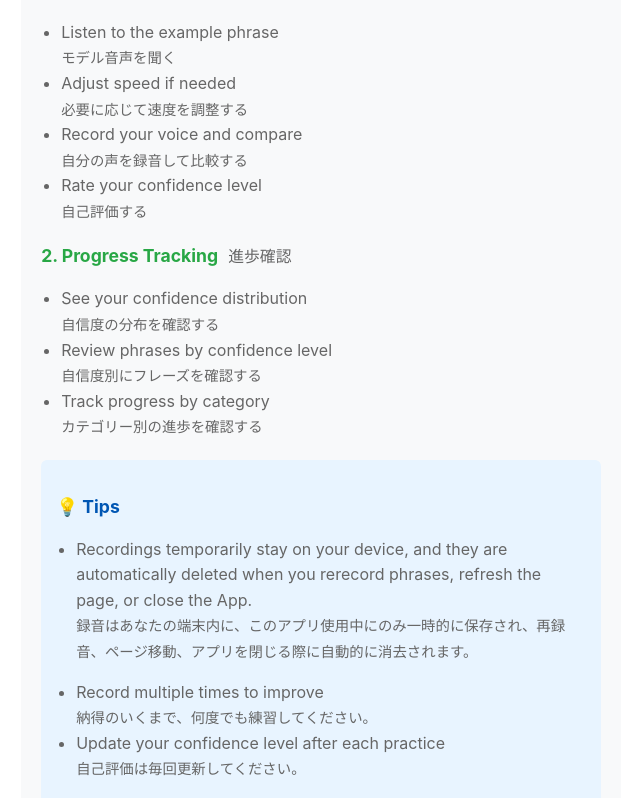
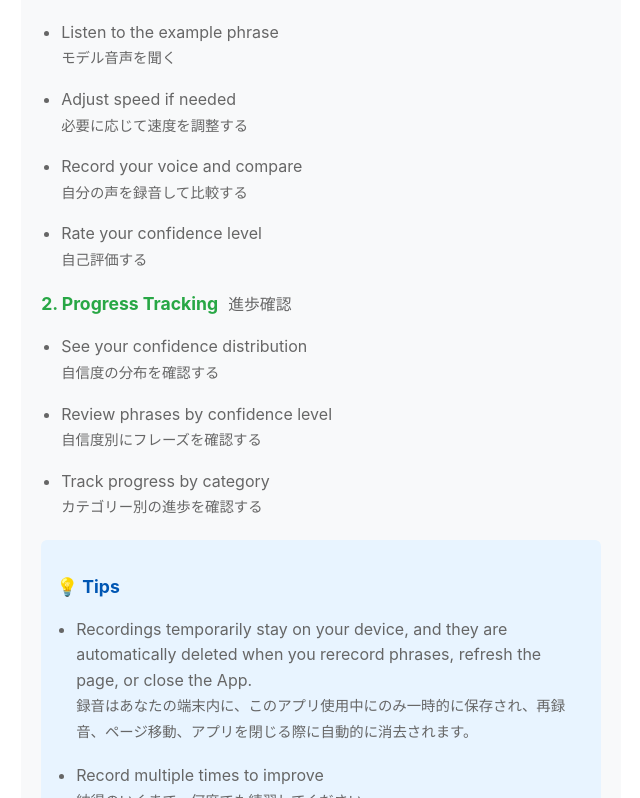
Before and after one commit to oplandfu/medical-english-practice, a React (Vite) app: page / in a window 1280 px wide. Shown: the part 342-1140 px from the top of the page, without its empty margins (12-652 px from the left). Built offline with nearby package versions, Linux system fonts and the light colour scheme.

Commit message:
Adjust spacing between bullet points in landing page

```diff
--- a/src/LandingPage.tsx
+++ b/src/LandingPage.tsx
@@ -67,22 +67,22 @@ const LandingPage: React.FC<LandingPageProps> = ({ onStart }) => (
             color: '#666',
             marginBottom: '15px'
           }}>
-            <li>
+            <li style={{ marginBottom: '16px' }}>
               Listen to the example phrase
               <br />
               <span style={{ fontSize: '0.9em' }}>モデル音声を聞く</span>
             </li>
-            <li>
+            <li style={{ marginBottom: '16px' }}>
               Adjust speed if needed
               <br />
               <span style={{ fontSize: '0.9em' }}>必要に応じて速度を調整する</span>
             </li>
-            <li>
+            <li style={{ marginBottom: '16px' }}>
               Record your voice and compare
               <br />
               <span style={{ fontSize: '0.9em' }}>自分の声を録音して比較する</span>
             </li>
-            <li>
+            <li> {}
               Rate your confidence level
               <br />
               <span style={{ fontSize: '0.9em' }}>自己評価する</span>
@@ -91,7 +91,7 @@ const LandingPage: React.FC<LandingPageProps> = ({ onStart }) => (
 
           <h3 style={{
             color: '#28a745',
-            marginBottom: '10px',
+            marginBottom: '13px',
             fontSize: '1.1em'
           }}>
             2. Progress Tracking
@@ -102,17 +102,17 @@ const LandingPage: React.FC<LandingPageProps> = ({ onStart }) => (
             color: '#666',
             marginBottom: '15px'
           }}>
-            <li>
+            <li style={{ marginBottom: '16px' }}>
               See your confidence distribution
               <br />
               <span style={{ fontSize: '0.9em' }}>自信度の分布を確認する</span>
             </li>
-            <li>
+            <li style={{ marginBottom: '16px' }}>
               Review phrases by confidence level
               <br />
               <span style={{ fontSize: '0.9em' }}>自信度別にフレーズを確認する</span>
             </li>
-            <li>
+            <li> {}
               Track progress by category
               <br />
               <span style={{ fontSize: '0.9em' }}>カテゴリー別の進歩を確認する</span>
@@ -127,7 +127,7 @@ const LandingPage: React.FC<LandingPageProps> = ({ onStart }) => (
         }}>
           <h3 style={{
             color: '#0056b3',
-            marginBottom: '10px',
+            marginBottom: '13px',
             fontSize: '1.1em'
           }}>
             💡 Tips
@@ -136,17 +136,17 @@ const LandingPage: React.FC<LandingPageProps> = ({ onStart }) => (
             paddingLeft: '20px',
             color: '#666'
           }}>
-            <li style={{ marginBottom: '15px' }}>
+            <li style={{ marginBottom: '18px' }}>
               Recordings temporarily stay on your device, and they are automatically deleted when you rerecord phrases, refresh the page, or close the App.
               <br />
               <span style={{ fontSize: '0.9em' }}>録音はあなたの端末内に、このアプリ使用中にのみ一時的に保存され、再録音、ページ移動、アプリを閉じる際に自動的に消去されます。</span>
             </li>
-            <li>
+            <li style={{ marginBottom: '18px' }}>
               Record multiple times to improve
               <br />
               <span style={{ fontSize: '0.9em' }}>納得のいくまで、何度でも練習してください。</span>
             </li>
-            <li>
+            <li style={{ marginBottom: '18px' }}>
               Update your confidence level after each practice
               <br />
               <span style={{ fontSize: '0.9em' }}>自己評価は毎回更新してください。</span>
```
